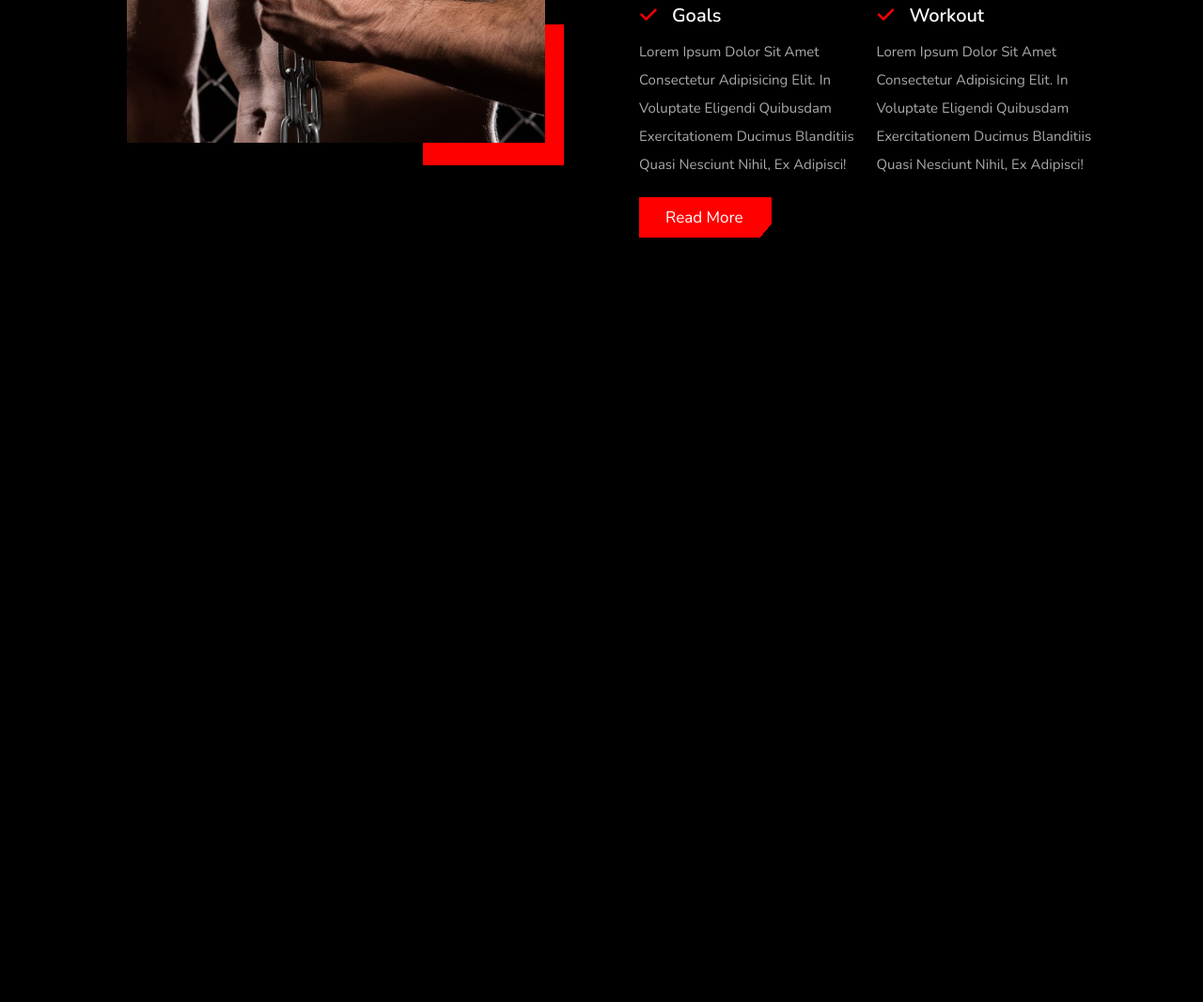
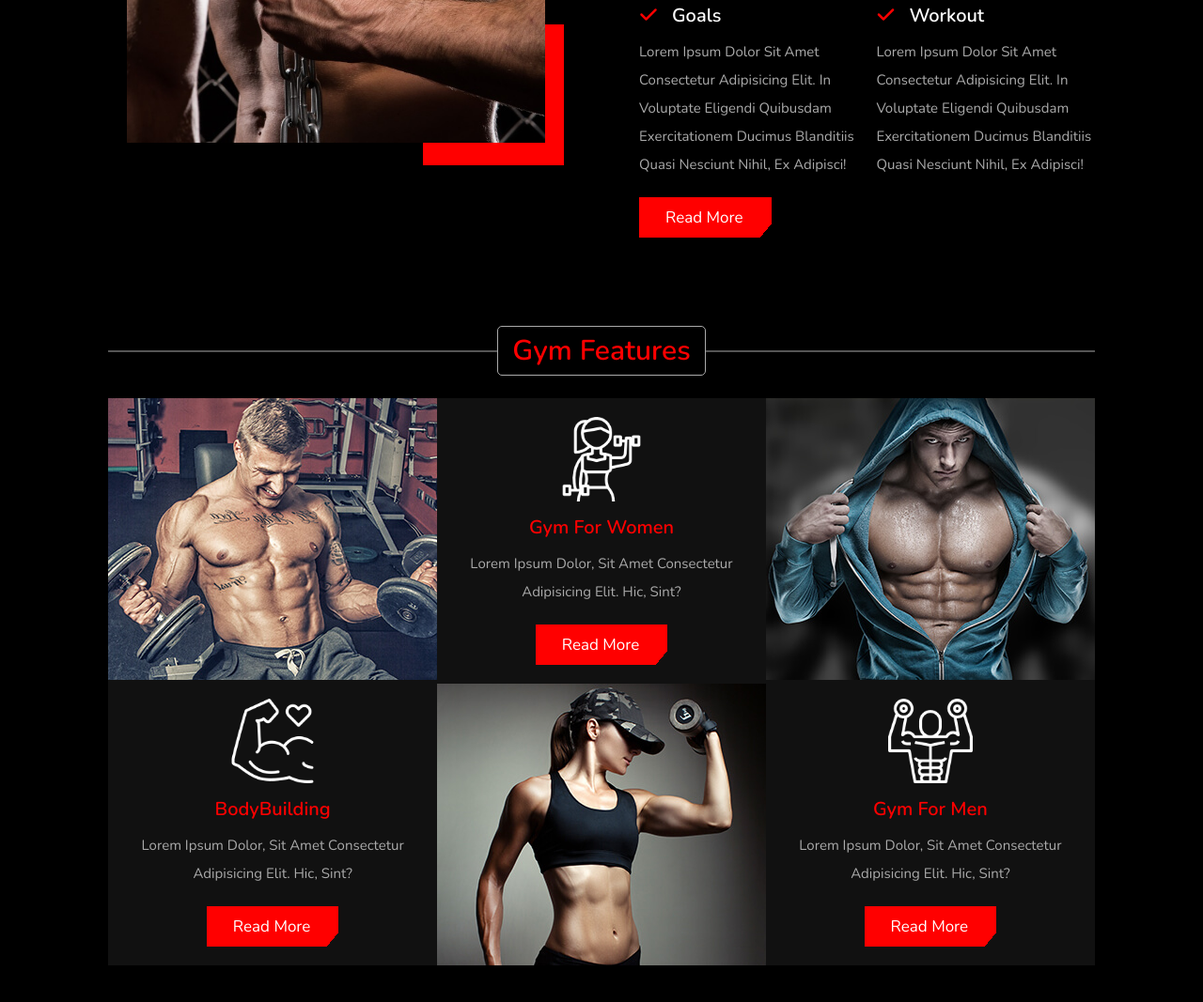
Before and after one commit to whopperjames95/FitnessWebsite, a plain HTML site: page index.html in a window 1280 px wide. Shown: the part 1110-2177 px from the top of the page at 94% size. Before the commit the page ends 1413 px from the top, so only its background shows below. Drawn offline with nearby package versions, Linux system fonts and the light colour scheme.

Commit message:
features section finished

```diff
--- a/css/style.css
+++ b/css/style.css
@@ -38,6 +38,34 @@ body{
 
 section {
   padding: 5rem 9%;
+}
+
+.heading {
+  text-align: center;
+  margin-bottom: 3rem;
+  position: relative;
+}
+
+.heading::before {
+  content: '';
+  position: absolute;
+  top: 50%;
+  left: 0;
+  -webkit-transform: translateY(-50%);
+          transform: translateY(-50%);
+  height: .1rem;
+  width: 100%;
+  background: #aaa;
+  z-index: -1;
+}
+
+.heading span {
+  font-size: 3rem;
+  color: #f00;
+  background: #000;
+  padding: .5rem 1.5rem;
+  border: 0.1rem solid #aaa;
+  border-radius: .5rem;
 }
 
 .btn {
@@ -239,6 +267,71 @@ section {
   color: #f00;
 }
 
+.features .box-container {
+  display: -ms-grid;
+  display: grid;
+  -ms-grid-columns: (minmax(32rem, 1fr))[auto-fit];
+      grid-template-columns: repeat(auto-fit, minmax(32rem, 1fr));
+  gap: 1.5rem;
+  gap: 0;
+}
+
+.features .box-container .box {
+  background: #111;
+}
+
+.features .box-container .box.second {
+  display: -webkit-box;
+  display: -ms-flexbox;
+  display: flex;
+  -webkit-box-orient: vertical;
+  -webkit-box-direction: reverse;
+      -ms-flex-flow: column-reverse;
+          flex-flow: column-reverse;
+}
+
+.features .box-container .box:hover .image img {
+  -webkit-transform: scale(1.1);
+          transform: scale(1.1);
+}
+
+.features .box-container .box .image {
+  height: 30rem;
+  width: 100%;
+  overflow: hidden;
+}
+
+.features .box-container .box .image img {
+  height: 100%;
+  width: 100%;
+  -o-object-fit: cover;
+     object-fit: cover;
+}
+
+.features .box-container .box .content {
+  padding: 2rem;
+  text-align: center;
+}
+
+.features .box-container .box .content img {
+  height: 9rem;
+  margin-bottom: 1rem;
+  -webkit-filter: invert(1);
+          filter: invert(1);
+}
+
+.features .box-container .box .content h3 {
+  font-size: 2rem;
+  color: #f00;
+}
+
+.features .box-container .box .content p {
+  line-height: 2;
+  font-size: 1.5rem;
+  color: #aaa;
+  padding: 1rem 0;
+}
+
 
 
 
--- a/index.html
+++ b/index.html
@@ -120,6 +120,56 @@
 
 </section>
 
+<!-- Features section -->
+
+<section class="features" id="features">
+
+    <h1 class="heading"> <span>Gym Features</span> </h1>
+
+    <div class="box-container">
+
+        <div class="box">
+            <div class="image">
+                <img src="images/f-img-1.jpg" alt="">
+            </div>
+            <div class="content">
+                <img src="images/icon-1.png" alt="">
+                <h3>BodyBuilding</h3>
+                <p>Lorem ipsum dolor, sit amet consectetur adipisicing elit. Hic, sint?</p>
+                <a href="#" class="btn">Read More</a>
+            </div>
+        </div>
+
+        <div class="box second">
+            <div class="image">
+                <img src="images/f-img-3.jpg" alt="">
+            </div>
+            <div class="content">
+                <img src="images/icon-3.png" alt="">
+                <h3>Gym For Women</h3>
+                <p>Lorem ipsum dolor, sit amet consectetur adipisicing elit. Hic, sint?</p>
+                <a href="#" class="btn">Read More</a>
+            </div>
+        </div>
+
+        <div class="box">
+            <div class="image">
+                <img src="images/f-img-2.jpg" alt="">
+            </div>
+            <div class="content">
+                <img src="images/icon-2.png" alt="">
+                <h3>Gym For Men</h3>
+                <p>Lorem ipsum dolor, sit amet consectetur adipisicing elit. Hic, sint?</p>
+                <a href="#" class="btn">Read More</a>
+            </div>
+        </div>
+
+    </div>
+
+
+
+</section>
+
 
 
 
```
